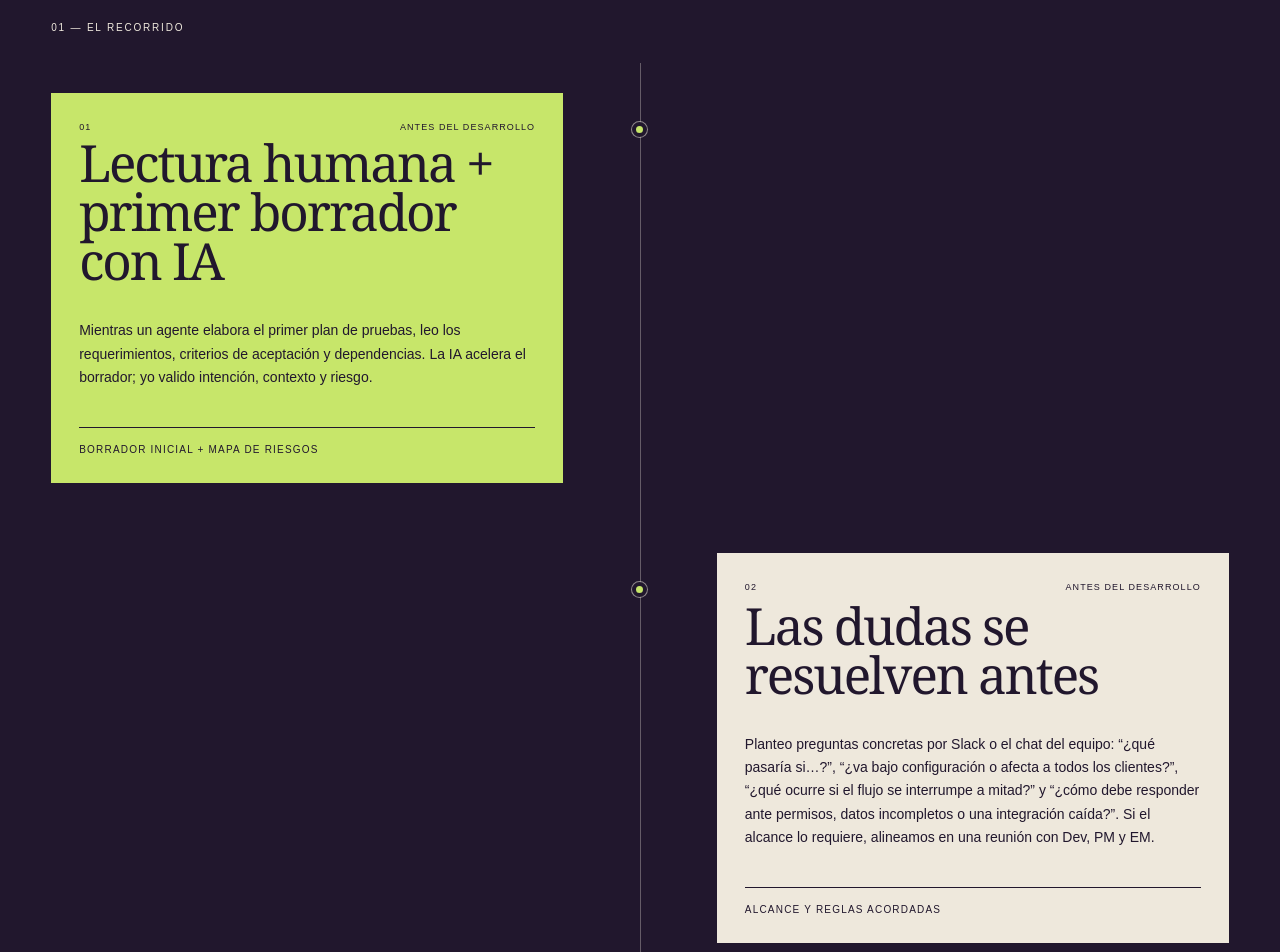
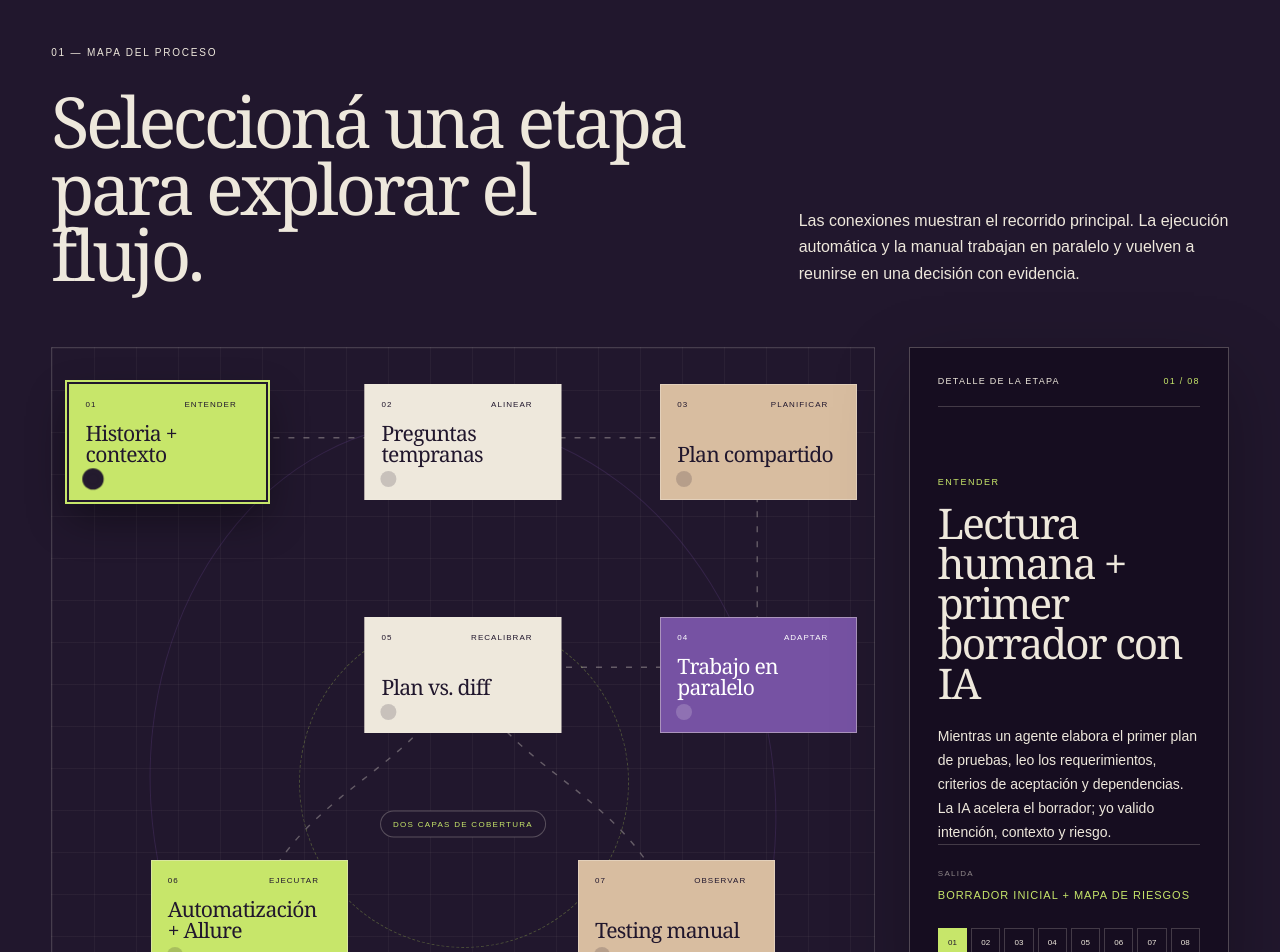
Before and after one commit to imalisani/imalisani, a Next.js app in the folder portfolio/: page /como-trabajo in a window 1280 px wide. Shown: the part 780-1732 px from the top of the page. Built offline with nearby package versions, Linux system fonts and the light colour scheme.

Commit message:
feat: redesign QA workflow as interactive diagram

```diff
--- a/portfolio/app/como-trabajo/ProcessJourney.tsx
+++ b/portfolio/app/como-trabajo/ProcessJourney.tsx
@@ -7,30 +7,43 @@ import styles from "./process.module.css";
 type Lang="es"|"en";
 
 const steps=[
-  {n:"01",tone:"lime",es:{title:"Lectura humana + primer borrador con IA",copy:"Mientras un agente elabora el primer plan de pruebas, leo los requerimientos, criterios de aceptación y dependencias. La IA acelera el borrador; yo valido intención, contexto y riesgo.",result:"Borrador inicial + mapa de riesgos"},en:{title:"Human review + an AI first draft",copy:"While an agent drafts the first test plan, I read the requirements, acceptance criteria and dependencies. AI speeds up the draft; I validate intent, context and risk.",result:"Initial draft + risk map"}},
-  {n:"02",tone:"paper",es:{title:"Las dudas se resuelven antes",copy:"Planteo preguntas concretas por Slack o el chat del equipo: “¿qué pasaría si…?”, “¿va bajo configuración o afecta a todos los clientes?”, “¿qué ocurre si el flujo se interrumpe a mitad?” y “¿cómo debe responder ante permisos, datos incompletos o una integración caída?”. Si el alcance lo requiere, alineamos en una reunión con Dev, PM y EM.",result:"Alcance y reglas acordadas"},en:{title:"Questions are resolved early",copy:"I ask concrete questions in Slack or the team chat: “what happens if…?”, “is this configuration-based or does it affect every customer?”, “what happens if the flow stops halfway through?” and “how should it respond to permissions, incomplete data or an integration outage?”. If scope requires it, I align with Dev, PM and EM in a meeting.",result:"Agreed scope and rules"}},
-  {n:"03",tone:"sand",es:{title:"El plan queda visible antes de In Progress",copy:"Ajusto escenarios positivos, negativos, límites e integraciones y comparto el plan antes de que comience el desarrollo. Así, la cobertura esperada es parte de la conversación y nada toma al equipo por sorpresa.",result:"Plan de pruebas compartido"},en:{title:"The plan is visible before In Progress",copy:"I refine positive, negative, boundary and integration scenarios, then share the plan before development begins. Expected coverage becomes part of the conversation, so nothing takes the team by surprise.",result:"Shared test plan"}},
-  {n:"04",tone:"violet",es:{title:"Trabajo en paralelo sin perder contexto",copy:"Mientras se desarrolla la tarea A, avanzo con la prueba de la tarea B. Puedo pasar de una API a un algoritmo en la misma mañana y conservar el criterio de calidad en contextos diferentes.",result:"Flujo continuo entre tareas"},en:{title:"Parallel work without losing context",copy:"While task A is being developed, I test task B. I can move from an API to an algorithm in the same morning while keeping quality judgement consistent across contexts.",result:"Continuous flow across tasks"}},
-  {n:"05",tone:"paper",es:{title:"El plan se compara con el cambio real",copy:"Cuando Dev indica que la tarea está lista, un agente compara el plan contra el diff. Detectamos escenarios omitidos y también casos que dejaron de aplicar antes de invertir tiempo en ejecutarlos.",result:"Cobertura ajustada al diff"},en:{title:"The plan is compared with the real change",copy:"When Dev marks the task ready, an agent compares the plan against the diff. We find missing scenarios and remove cases that no longer apply before spending time executing them.",result:"Coverage aligned with the diff"}},
-  {n:"06",tone:"lime",es:{title:"Automatización según el tipo de cambio",copy:"Si la tarea es automatizable —por ejemplo, una API— invoco el agente correspondiente, indico el ambiente desplegado y genero y ejecuto los casos. El resultado incluye reporte Allure, resumen y evidencia.",result:"Ejecución automática + Allure"},en:{title:"Automation based on the change type",copy:"If the task can be automated—for example, an API—I invoke the right agent, provide the deployed environment, then generate and run the cases. The result includes an Allure report, summary and evidence.",result:"Automated execution + Allure"}},
-  {n:"07",tone:"sand",es:{title:"Testing manual donde aporta criterio",copy:"Completo la cobertura con pruebas manuales para escenarios no automatizables, exploratorios o que requieren observar comportamiento, integración y experiencia de uso.",result:"Cobertura manual complementaria"},en:{title:"Manual testing where judgement matters",copy:"I complete coverage with manual testing for scenarios that cannot be automated, exploratory paths or cases that require observing behaviour, integration and user experience.",result:"Complementary manual coverage"}},
-  {n:"08",tone:"violet",es:{title:"Una decisión basada en evidencia",copy:"Cruzo resultados automáticos y manuales, documento la evidencia y comunico la decisión por Slack o el chat del equipo. El registro queda en Jira, Notion o Azure DevOps como subincidencia vinculada a la tarjeta de desarrollo, con impacto, riesgo y seguimiento.",result:"Return · Alerta · Ready for Deploy"},en:{title:"An evidence-based decision",copy:"I combine automated and manual results, document the evidence and communicate the decision in Slack or the team chat. It is recorded in Jira, Notion or Azure DevOps as a sub-issue linked to the development ticket, including impact, risk and follow-up.",result:"Return · Alert · Ready for Deploy"}},
+  {n:"01",tone:"lime",es:{short:"Historia + contexto",phase:"ENTENDER",title:"Lectura humana + primer borrador con IA",copy:"Mientras un agente elabora el primer plan de pruebas, leo los requerimientos, criterios de aceptación y dependencias. La IA acelera el borrador; yo valido intención, contexto y riesgo.",result:"Borrador inicial + mapa de riesgos"},en:{short:"Story + context",phase:"UNDERSTAND",title:"Human review + an AI first draft",copy:"While an agent drafts the first test plan, I read the requirements, acceptance criteria and dependencies. AI speeds up the draft; I validate intent, context and risk.",result:"Initial draft + risk map"}},
+  {n:"02",tone:"paper",es:{short:"Preguntas tempranas",phase:"ALINEAR",title:"Las dudas se resuelven antes",copy:"Planteo preguntas concretas por Slack o el chat del equipo: “¿qué pasaría si…?”, “¿va bajo configuración o afecta a todos los clientes?”, “¿qué ocurre si el flujo se interrumpe a mitad?” y “¿cómo debe responder ante permisos, datos incompletos o una integración caída?”. Si el alcance lo requiere, alineamos en una reunión con Dev, PM y EM.",result:"Alcance y reglas acordadas"},en:{short:"Early questions",phase:"ALIGN",title:"Questions are resolved early",copy:"I ask concrete questions in Slack or the team chat: “what happens if…?”, “is this configuration-based or does it affect every customer?”, “what happens if the flow stops halfway through?” and “how should it respond to permissions, incomplete data or an integration outage?”. If scope requires it, I align with Dev, PM and EM in a meeting.",result:"Agreed scope and rules"}},
+  {n:"03",tone:"sand",es:{short:"Plan compartido",phase:"PLANIFICAR",title:"El plan queda visible antes de In Progress",copy:"Ajusto escenarios positivos, negativos, límites e integraciones y comparto el plan antes de que comience el desarrollo. Así, la cobertura esperada es parte de la conversación y nada toma al equipo por sorpresa.",result:"Plan de pruebas compartido"},en:{short:"Shared test plan",phase:"PLAN",title:"The plan is visible before In Progress",copy:"I refine positive, negative, boundary and integration scenarios, then share the plan before development begins. Expected coverage becomes part of the conversation, so nothing takes the team by surprise.",result:"Shared test plan"}},
+  {n:"04",tone:"violet",es:{short:"Trabajo en paralelo",phase:"ADAPTAR",title:"Trabajo en paralelo sin perder contexto",copy:"Mientras se desarrolla la tarea A, avanzo con la prueba de la tarea B. Puedo pasar de una API a un algoritmo en la misma mañana y conservar el criterio de calidad en contextos diferentes.",result:"Flujo continuo entre tareas"},en:{short:"Parallel work",phase:"ADAPT",title:"Parallel work without losing context",copy:"While task A is being developed, I test task B. I can move from an API to an algorithm in the same morning while keeping quality judgement consistent across contexts.",result:"Continuous flow across tasks"}},
+  {n:"05",tone:"paper",es:{short:"Plan vs. diff",phase:"RECALIBRAR",title:"El plan se compara con el cambio real",copy:"Cuando Dev indica que la tarea está lista, un agente compara el plan contra el diff. Detectamos escenarios omitidos y también casos que dejaron de aplicar antes de invertir tiempo en ejecutarlos.",result:"Cobertura ajustada al diff"},en:{short:"Plan vs. diff",phase:"RECALIBRATE",title:"The plan is compared with the real change",copy:"When Dev marks the task ready, an agent compares the plan against the diff. We find missing scenarios and remove cases that no longer apply before spending time executing them.",result:"Coverage aligned with the diff"}},
+  {n:"06",tone:"lime",es:{short:"Automatización + Allure",phase:"EJECUTAR",title:"Automatización según el tipo de cambio",copy:"Si la tarea es automatizable —por ejemplo, una API— invoco el agente correspondiente, indico el ambiente desplegado y genero y ejecuto los casos. El resultado incluye reporte Allure, resumen y evidencia.",result:"Ejecución automática + Allure"},en:{short:"Automation + Allure",phase:"EXECUTE",title:"Automation based on the change type",copy:"If the task can be automated—for example, an API—I invoke the right agent, provide the deployed environment, then generate and run the cases. The result includes an Allure report, summary and evidence.",result:"Automated execution + Allure"}},
+  {n:"07",tone:"sand",es:{short:"Testing manual",phase:"OBSERVAR",title:"Testing manual donde aporta criterio",copy:"Completo la cobertura con pruebas manuales para escenarios no automatizables, exploratorios o que requieren observar comportamiento, integración y experiencia de uso.",result:"Cobertura manual complementaria"},en:{short:"Manual testing",phase:"OBSERVE",title:"Manual testing where judgement matters",copy:"I complete coverage with manual testing for scenarios that cannot be automated, exploratory paths or cases that require observing behaviour, integration and user experience.",result:"Complementary manual coverage"}},
+  {n:"08",tone:"violet",es:{short:"Evidencia + decisión",phase:"DECIDIR",title:"Una decisión basada en evidencia",copy:"Cruzo resultados automáticos y manuales, documento la evidencia y comunico la decisión por Slack o el chat del equipo. El registro queda en Jira, Notion o Azure DevOps como subincidencia vinculada a la tarjeta de desarrollo, con impacto, riesgo y seguimiento.",result:"Return · Alerta · Ready for Deploy"},en:{short:"Evidence + decision",phase:"DECIDE",title:"An evidence-based decision",copy:"I combine automated and manual results, document the evidence and communicate the decision in Slack or the team chat. It is recorded in Jira, Notion or Azure DevOps as a sub-issue linked to the development ticket, including impact, risk and follow-up.",result:"Return · Alert · Ready for Deploy"}},
 ] as const;
 
 const outcomes=[
-  {key:"return",es:{title:"Return to Dev",copy:"Hay una falla explícita o un bloqueo. Dev recibe la devolución por el chat del equipo, con evidencia, pasos de reproducción e impacto registrados en una subincidencia vinculada."},en:{title:"Return to Dev",copy:"There is an explicit failure or blocker. Dev receives the result through the team chat, with evidence, reproduction steps and impact recorded in a linked sub-issue."}},
-  {key:"alert",es:{title:"Alerta",copy:"El riesgo no bloquea el release. Lo comunico por Slack o el chat del equipo y lo registro en Jira, Notion o Azure DevOps para asegurar su seguimiento."},en:{title:"Alert",copy:"The risk does not block the release. I communicate it in Slack or the team chat and record it in Jira, Notion or Azure DevOps for follow-up."}},
-  {key:"ready",es:{title:"Ready for Deploy",copy:"Los criterios y casos aplicables pasan, la evidencia queda cargada y el equipo puede avanzar con una señal clara."},en:{title:"Ready for Deploy",copy:"Applicable criteria and cases pass, evidence is uploaded and the team can move forward with a clear signal."}},
+  {key:"return",code:"01",es:{title:"Return to Dev",copy:"Falla o bloqueo: evidencia y pasos de reproducción vuelven a Dev en una subincidencia vinculada."},en:{title:"Return to Dev",copy:"Failure or blocker: evidence and reproduction steps return to Dev in a linked sub-issue."}},
+  {key:"alert",code:"02",es:{title:"Alerta",copy:"El riesgo no bloquea el release, pero se comunica y queda registrado para seguimiento."},en:{title:"Alert",copy:"The risk does not block release, but it is communicated and recorded for follow-up."}},
+  {key:"ready",code:"03",es:{title:"Ready for Deploy",copy:"Los criterios aplicables pasan y la evidencia permite avanzar con una señal clara."},en:{title:"Ready for Deploy",copy:"Applicable criteria pass and the evidence provides a clear signal to move forward."}},
 ] as const;
 
 const copy={
-  es:{back:"Portfolio",index:"Cómo trabajo",aboutIndex:"Sobre mí",metricsNav:"Mis métricas",experienceNav:"Experiencia",cvNav:"Descargar CV",flowNav:"Flujo de QA",casesNav:"Casos de prueba",reposNav:"Repositorios",contact:"Contacto",label:"Del requerimiento al release",title:<>De historia de usuario a una <em>decisión de release.</em></>,lead:"Los agentes aceleran el análisis y la ejecución. El criterio, las preguntas y la decisión de calidad siguen siendo humanos.",chips:["Antes de In Progress","Agentes + criterio humano","Automatización + testing manual","Return · Alerta · Ready"],timeline:"El recorrido",outcomeLabel:"La salida",outcomeTitle:"Tres decisiones, una misma trazabilidad.",outcomeCopy:"Cada resultado se comunica por Slack o el chat del equipo y queda respaldado por evidencia y un registro vinculado a la tarjeta de desarrollo.",ctaLabel:"¿Querés ver el resultado?",ctaTitle:"Explorá casos de prueba y repositorios con evidencia real.",evidence:"Ver casos y evidencia",repos:"Explorar repositorios",talk:"Hablemos"},
-  en:{back:"Portfolio",index:"How I work",aboutIndex:"About me",metricsNav:"My metrics",experienceNav:"Experience",cvNav:"Download CV",flowNav:"QA workflow",casesNav:"Test cases",reposNav:"Repositories",contact:"Contact",label:"From requirement to release",title:<>From user story to an <em>evidence-based release decision.</em></>,lead:"Agents accelerate analysis and execution. Judgement, questions and quality decisions remain human.",chips:["Before In Progress","Agents + human judgement","Automation + manual testing","Return · Alert · Ready"],timeline:"The journey",outcomeLabel:"The outcome",outcomeTitle:"Three decisions, one traceable process.",outcomeCopy:"Every result is communicated in Slack or the team chat and backed by evidence and a record linked to the development ticket.",ctaLabel:"Want to see the outcome?",ctaTitle:"Explore test cases and repositories with real evidence.",evidence:"View cases and evidence",repos:"Explore repositories",talk:"Let’s talk"},
+  es:{back:"Portfolio",index:"Cómo trabajo",aboutIndex:"Sobre mí",metricsNav:"Mis métricas",cvNav:"Descargar CV",flowNav:"Flujo de QA",casesNav:"Casos de prueba",reposNav:"Repositorios",contact:"Contacto",label:"Del requerimiento al release",title:<>Un flujo de QA que convierte incertidumbre en una <em>decisión trazable.</em></>,lead:"El proceso no empieza cuando la tarea está lista para probar. Empieza cuando todavía se puede preguntar, ajustar y prevenir.",chips:["Antes de In Progress","Agentes + criterio humano","Automatización + testing manual","Evidencia trazable"],diagram:"Mapa del proceso",diagramTitle:"Seleccioná una etapa para explorar el flujo.",diagramLead:"Las conexiones muestran el recorrido principal. La ejecución automática y la manual trabajan en paralelo y vuelven a reunirse en una decisión con evidencia.",detail:"Detalle de la etapa",output:"Salida",parallel:"DOS CAPAS DE COBERTURA",decision:"DECISIÓN DE QA",outcomeTitle:"Tres salidas posibles",outcomeCopy:"La decisión se comunica en el canal del equipo y queda vinculada a la tarjeta de desarrollo.",ctaLabel:"¿Querés ver el resultado?",ctaTitle:"Explorá casos de prueba y repositorios con evidencia real.",evidence:"Ver casos y evidencia",repos:"Explorar repositorios",talk:"Hablemos"},
+  en:{back:"Portfolio",index:"How I work",aboutIndex:"About me",metricsNav:"My metrics",cvNav:"Download CV",flowNav:"QA workflow",casesNav:"Test cases",reposNav:"Repositories",contact:"Contact",label:"From requirement to release",title:<>A QA workflow that turns uncertainty into a <em>traceable decision.</em></>,lead:"The process does not begin when a task is ready to test. It begins while there is still time to ask, adjust and prevent.",chips:["Before In Progress","Agents + human judgement","Automation + manual testing","Traceable evidence"],diagram:"Process map",diagramTitle:"Select a stage to explore the workflow.",diagramLead:"Connections show the main journey. Automated and manual execution run in parallel, then converge into an evidence-based decision.",detail:"Stage detail",output:"Output",parallel:"TWO COVERAGE LAYERS",decision:"QA DECISION",outcomeTitle:"Three possible outcomes",outcomeCopy:"The decision is shared in the team channel and linked to the development ticket.",ctaLabel:"Want to see the outcome?",ctaTitle:"Explore test cases and repositories with real evidence.",evidence:"View cases and evidence",repos:"Explore repositories",talk:"Let’s talk"},
 };
+
+const connectors=[
+  {d:"M170 90 H600",at:1},
+  {d:"M600 90 H1030",at:2},
+  {d:"M1030 90 V320",at:3},
+  {d:"M1030 320 H600",at:4},
+  {d:"M600 320 C530 430 360 440 290 570",at:5},
+  {d:"M600 320 C670 430 840 440 910 570",at:6},
+  {d:"M290 570 C340 700 470 735 600 790",at:7},
+  {d:"M910 570 C860 700 730 735 600 790",at:7},
+] as const;
 
 export default function ProcessJourney(){
   const [lang,setLang]=useState<Lang>("es");
   const [theme,setTheme]=useState<"light"|"dark">("light");
+  const [activeStep,setActiveStep]=useState(0);
+
   useEffect(()=>{
     const saved=window.localStorage.getItem("portfolio-theme");
     const preferred=saved==="dark"||saved==="light"?saved:window.matchMedia("(prefers-color-scheme: dark)").matches?"dark":"light";
@@ -41,6 +54,7 @@ export default function ProcessJourney(){
     document.documentElement.dataset.theme=preferred;
     document.documentElement.lang=preferredLanguage;
   },[]);
+
   const toggleTheme=()=>setTheme(current=>{
     const next=current==="light"?"dark":"light";
     document.documentElement.dataset.theme=next;
@@ -53,7 +67,10 @@ export default function ProcessJourney(){
     document.documentElement.lang=next;
     return next;
   });
+
   const c=copy[lang];
+  const active=steps[activeStep][lang];
+
   return <main className={styles.page} lang={lang}>
     <nav className={styles.nav} aria-label={lang==="es"?"Navegación de Cómo trabajo":"How I work navigation"}>
       <Link className={styles.logo} href="/" aria-label={lang==="es"?"Ir al inicio":"Go home"}>IM<span>.</span></Link>
@@ -70,17 +87,41 @@ export default function ProcessJourney(){
       <div className={styles.heroBottom}><p>{c.lead}</p><div className={styles.chips}>{c.chips.map(chip=><span key={chip}>{chip}</span>)}</div></div>
     </header>
 
-    <section className={styles.timelineSection} aria-labelledby="timeline-title">
-      <p className={styles.eyebrow} id="timeline-title">01 — {c.timeline}</p>
-      <ol className={styles.timeline}>{steps.map((step,index)=>{const item=step[lang];return <li className={`${styles.step} ${styles[step.tone]}`} key={step.n}>
-        <span className={styles.dot} aria-hidden="true"/>
-        <article><div className={styles.stepTop}><span>{step.n}</span><span>{index<3?(lang==="es"?"ANTES DEL DESARROLLO":"BEFORE DEVELOPMENT"):index<5?(lang==="es"?"CAMBIO LISTO":"CHANGE READY"):(lang==="es"?"EJECUCIÓN Y DECISIÓN":"EXECUTION & DECISION")}</span></div><h2>{item.title}</h2><p>{item.copy}</p><strong>{item.result}</strong></article>
-      </li>})}</ol>
-    </section>
+    <section className={styles.flowSection} aria-labelledby="flow-title">
+      <header className={styles.flowHeader}>
+        <div><p className={styles.eyebrow}>01 — {c.diagram}</p><h2 id="flow-title">{c.diagramTitle}</h2></div>
+        <p>{c.diagramLead}</p>
+      </header>
 
-    <section className={styles.outcomes} aria-labelledby="outcomes-title">
-      <header><div><p className={styles.eyebrow}>{c.outcomeLabel}</p><h2 id="outcomes-title">{c.outcomeTitle}</h2></div><p>{c.outcomeCopy}</p></header>
-      <div className={styles.outcomeGrid}>{outcomes.map((outcome,index)=>{const item=outcome[lang];return <article key={outcome.key}><span>0{index+1}</span><h3>{item.title}</h3><p>{item.copy}</p></article>})}</div>
+      <div className={styles.flowLayout}>
+        <div className={styles.flowCanvas} role="list" aria-label={lang==="es"?"Etapas del flujo de QA":"QA workflow stages"}>
+          <svg className={styles.flowSvg} viewBox="0 0 1200 900" preserveAspectRatio="none" aria-hidden="true">
+            <defs><marker id="flow-arrow" viewBox="0 0 10 10" refX="8" refY="5" markerWidth="5" markerHeight="5" orient="auto-start-reverse"><path d="M 0 0 L 10 5 L 0 10 z"/></marker></defs>
+            {connectors.map((connector,index)=><path key={connector.d} d={connector.d} markerEnd="url(#flow-arrow)" className={`${styles.connector} ${activeStep>=connector.at?styles.connectorActive:""}`} style={{animationDelay:`${index*-.45}s`}}/>)}
+          </svg>
+          <span className={styles.parallelLabel}>{c.parallel}</span>
+          {steps.map((step,index)=>{const item=step[lang];return <div className={`${styles.nodeSlot} ${styles[`node${index+1}`]}`} key={step.n} role="listitem">
+            <button type="button" className={`${styles.flowNode} ${styles[step.tone]} ${activeStep===index?styles.nodeActive:""}`} onClick={()=>setActiveStep(index)} aria-pressed={activeStep===index}>
+              <span className={styles.nodeNumber}>{step.n}</span><span className={styles.nodePhase}>{item.phase}</span><strong>{item.short}</strong><i aria-hidden="true"/>
+            </button>
+            {activeStep===index&&<article className={styles.mobileDetail} aria-live="polite"><span>{c.detail} · {step.n}</span><h3>{item.title}</h3><p>{item.copy}</p><strong>{c.output}: {item.result}</strong></article>}
+          </div>})}
+        </div>
+
+        <aside className={styles.detailPanel} id="flow-detail" aria-live="polite">
+          <div className={styles.detailIndex}><span>{c.detail}</span><strong>{steps[activeStep].n} / 08</strong></div>
+          <p className={styles.detailPhase}>{active.phase}</p>
+          <h3>{active.title}</h3>
+          <p className={styles.detailCopy}>{active.copy}</p>
+          <div className={styles.detailOutput}><span>{c.output}</span><strong>{active.result}</strong></div>
+          <div className={styles.stepPicker} aria-label={lang==="es"?"Elegir etapa":"Choose stage"}>{steps.map((step,index)=><button key={step.n} type="button" onClick={()=>setActiveStep(index)} aria-label={`${lang==="es"?"Etapa":"Stage"} ${step.n}`} aria-current={activeStep===index?"step":undefined}>{step.n}</button>)}</div>
+        </aside>
+      </div>
+
+      <div className={styles.decisionGate}>
+        <div className={styles.decisionCore}><span>{c.decision}</span><h2>{c.outcomeTitle}</h2><p>{c.outcomeCopy}</p></div>
+        <div className={styles.outcomeGrid}>{outcomes.map(outcome=>{const item=outcome[lang];return <article key={outcome.key} className={styles[outcome.key]}><span>{outcome.code}</span><h3>{item.title}</h3><p>{item.copy}</p></article>})}</div>
+      </div>
     </section>
 
     <footer className={styles.footer}><p className={styles.eyebrow}>{c.ctaLabel}</p><h2>{c.ctaTitle}</h2><div><Link href="/casos-de-prueba">{c.evidence} ↗</Link><Link href="/repositorios">{c.repos} ↗</Link><Link href="/#contact">{c.talk} ↗</Link></div></footer>
```
Also changed, not shown: portfolio/app/como-trabajo/process.module.css.
